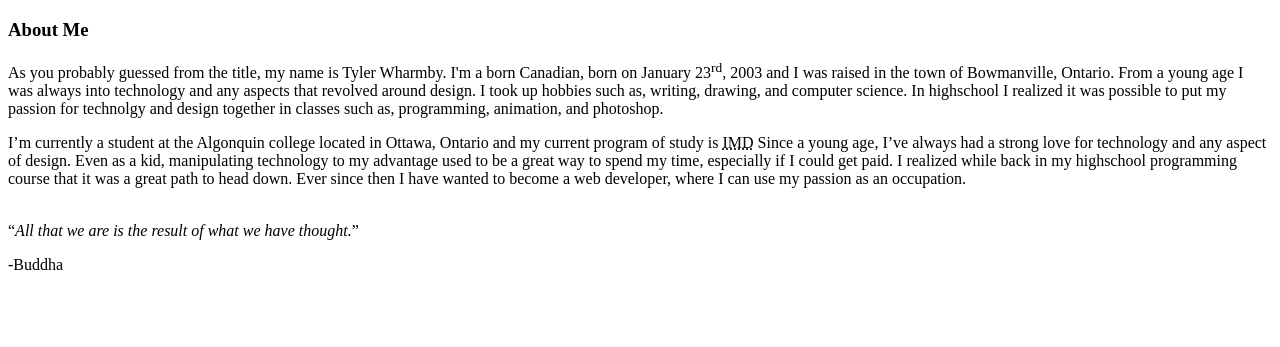
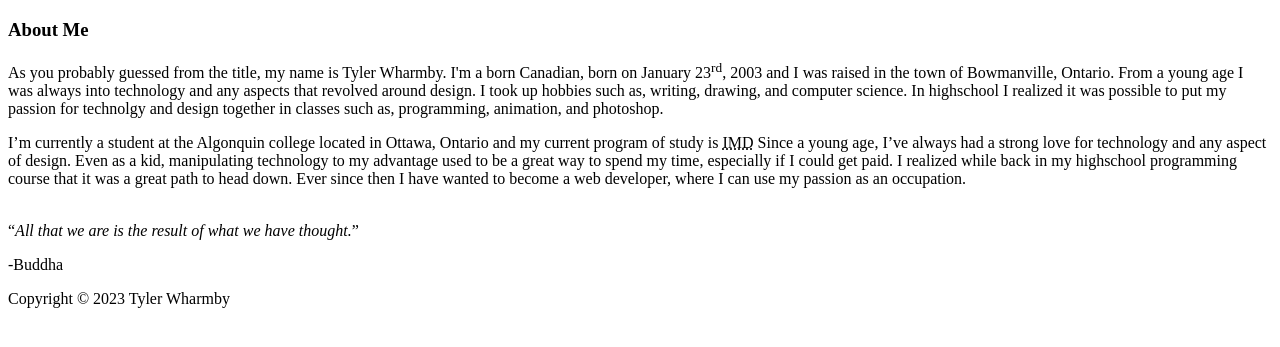
Before and after one commit to whar0012/whar0012.github.io, a plain HTML site: page html-assignment/index.html in a window 1280 px wide. Shown: the part 61-408 px from the top of the page. Drawn offline with Linux system fonts and the light colour scheme.

Commit message:
Adds Copyright Info

```diff
--- a/html-assignment/index.html
+++ b/html-assignment/index.html
@@ -28,7 +28,9 @@
         </article>
     </section>
 
-    <footer></footer>
+    <footer>
+        <p>Copyright &copy; 2023 Tyler Wharmby</p>
+    </footer>
 </body>
 
 </html>
```
